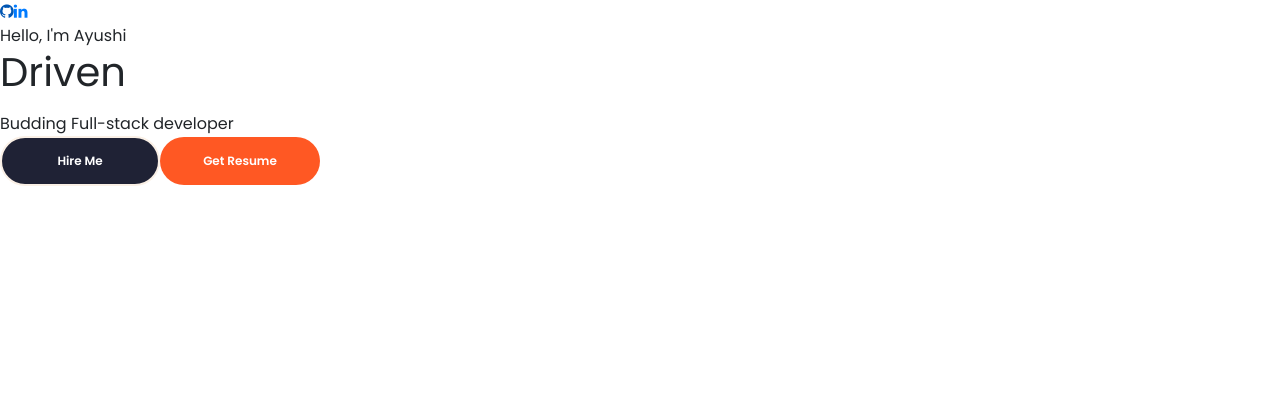
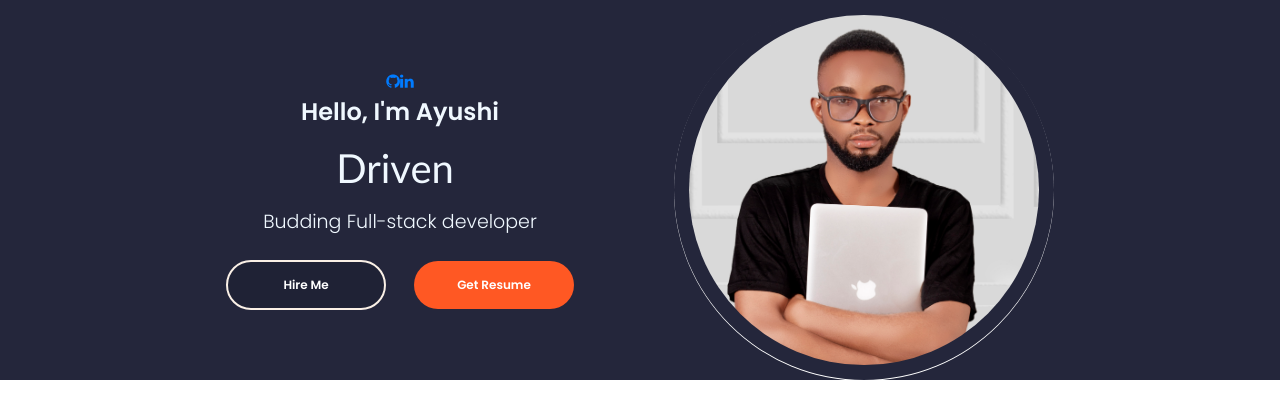
Before and after one commit to ayushiM2020/portfolio, a React (Create React App) app in the folder ayushi-portfolio/client/: page / in a window 1280 px wide. Shown: the top 418 px of the page. Built offline with nearby package versions, Linux system fonts and the light colour scheme; a web font is replaced by a local one.

Commit message:
home apge and profile picture

```diff
--- a/ayushi-portfolio/client/src/container/Home/Profile.css
+++ b/ayushi-portfolio/client/src/container/Home/Profile.css
@@ -0,0 +1,72 @@
+.profile-container{
+    display: flex;
+    align-items: center;
+    text-align: center;
+    justify-content: center;
+    height: 10%;
+    min-height: fit-content;
+    background-image: url('../../assets/Home/bg.jpg');
+
+}
+.profile-parent{
+    display: flex;
+    align-items: center;
+    color: aliceblue;
+
+}
+.profile-details-name{
+    font-size: 24px;
+    font-family: "Poppins Semibold";
+}
+.profile-details-roles {
+    display: flex;
+    flex-direction: column;
+    margin: 14px 0 24px 0;
+}
+.profile-details-roles h1{
+    font-size: 40px;
+    font-family: 'Trebuchet MS', 'Lucida Sans Unicode', 'Lucida Grande', 'Lucida Sans', Arial, sans-serif;
+}
+
+.primary-text{
+    color: (--white);
+}
+.highlighted-text{
+    color: var(--dark-orange);
+}
+.profile-role-tagline{
+    font-size: 19px;
+    margin: 5px 0 0 0;
+    font-family: "Poppins Light";
+}
+
+.profile-options .highlighted-btn{
+margin: 0 0 0 28px;
+
+}
+.profile-options .highlighted-btn:hover{
+    margin: 0 0 0 28px;
+    background-color: cornsilk;
+    color: black;
+    }
+
+    .profile-picture{
+        display: flex;
+        align-items: center;
+        justify-content: center;
+        box-shadow: 0 1px  0px 0px var(--white);
+        border-radius: 50%;
+        height: 380px;
+        width: 380px;
+        margin: 0 0px 0 100px;
+
+    }
+    .profile-picture-background{
+        height: 92%;
+        width: 92%;
+        background-image: url("../../assets/Home/profilephoto.jpg");
+        background-size: cover;
+        border-radius: 50%;
+        background-repeat: no-repeat;
+        background-position: center;
+    }
--- a/ayushi-portfolio/client/src/container/Home/Profile.js
+++ b/ayushi-portfolio/client/src/container/Home/Profile.js
@@ -1,5 +1,6 @@
 import React from "react";
 import Typical from "react-typical";
+import "./Profile.css";
 
 export default function Profile() {
   return (
```
